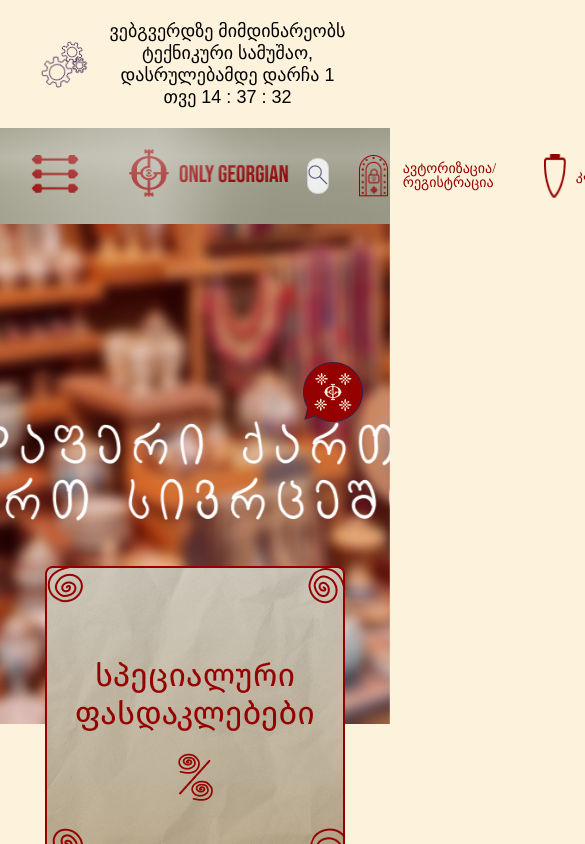
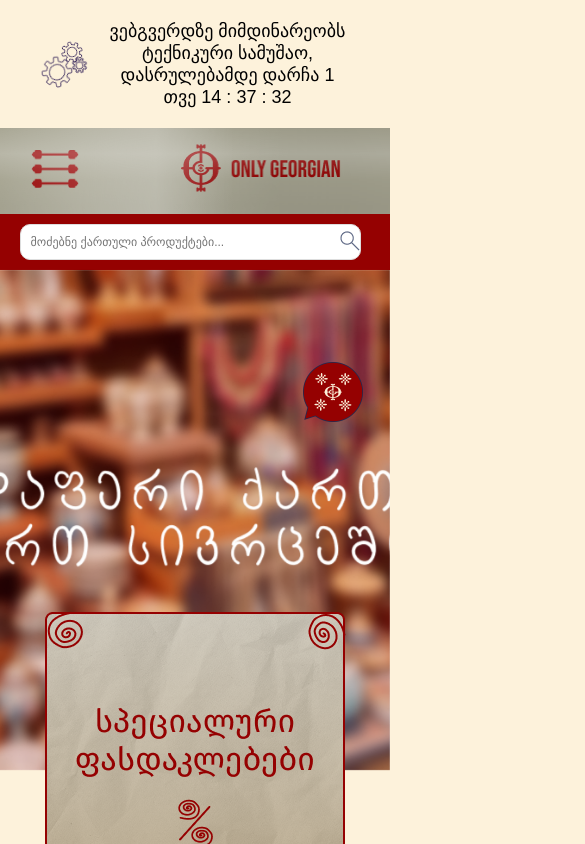
Before and after one commit to anano303/OnlyGeorgian, a Next.js app in the folder web/: page / in a window 390 px wide. Shown: the top 844 px of the page, 585 px wide, since content can reach past the window. Built offline with nearby package versions, Linux system fonts and the light colour scheme; no server answers; a web font is replaced by a local one.

Commit message:
header responsive

```diff
--- a/web/src/components/header/header.scss
+++ b/web/src/components/header/header.scss
@@ -25,7 +25,6 @@
   pointer-events: none; /* რომ კლიკები არ დაბლოკოს */
 }
 
-
 header {
   display: flex;
   justify-content: space-between;
@@ -33,7 +32,6 @@ header {
   padding: 10px 8%;
 // background: linear-gradient(180deg, #E0C9A6 0%, #A86E16 100%);
 // background-color: #a6a491;
-
 
   .logo {
     display: flex;
@@ -45,6 +43,10 @@ header {
       font-size: 24px;
       font-weight: bold;
       color: #f2ebeb;
+    }
+
+    .menu {
+      cursor: pointer;
     }
   }
 
@@ -86,6 +88,19 @@ header {
 
   /* Mobile responsiveness */
   @media (max-width: 811px) {
+    position: relative;
+    flex-wrap: nowrap;
+
+    .logo {
+      flex: 1;
+      justify-content: space-between;
+      width: auto;
+    }
+
+    .search-wrapper {
+      display: none; /* Hide the search wrapper inside header on mobile */
+    }
+
     .main-nav ul {
       display: flex;
       flex-direction: column;
@@ -146,5 +161,85 @@ header {
         font-size: 1.875rem;
       }
     }
+
+    .desktop-only {
+      display: none;
+    }
+
+    /* Mobile menu */
+    .mobile-menu {
+      position: absolute;
+      top: 100%;
+      left: 0;
+      width: 100%;
+      background-color: rgba(166, 164, 145, 0.95);
+      max-height: 0;
+      overflow: hidden;
+      transition: max-height 0.3s ease-out;
+      z-index: 100;
+
+      &.open {
+        max-height: 300px;
+      }
+
+      .mobile-menu-content {
+        padding: 15px;
+        display: flex;
+        flex-direction: column;
+        gap: 15px;
+      }
+
+      .mobile-menu-item {
+        padding: 10px;
+        border-bottom: 1px solid rgba(255, 255, 255, 0.2);
+
+        &:last-child {
+          border-bottom: none;
+        }
+      }
+    }
+
+    &.mobile-menu-active .mobile-menu {
+      box-shadow: 0 5px 10px rgba(0, 0, 0, 0.2);
+    }
   }
 }
+
+/* Search box responsive styles */
+.search-wrapper {
+  flex: 1;
+  max-width: 500px;
+  margin: 0 15px;
+
+  @media (max-width: 811px) {
+    max-width: none;
+    flex-basis: 90%;
+    margin: 15px auto;
+  }
+}
+
+/* Mobile search container that appears below header */
+.mobile-search-container {
+  display: none;
+
+  @media (max-width: 811px) {
+    display: block;
+    width: 100%;
+    padding: 10px 0;
+    background-color: #950101;
+
+    .search-wrapper {
+      display: block;
+      width: 90%;
+      margin: 0 auto;
+      max-width: none;
+    }
+  }
+}
+
+/* Desktop only elements */
+@media (min-width: 812px) {
+  .mobile-menu {
+    display: none;
+  }
+}
--- a/web/src/components/header/header.tsx
+++ b/web/src/components/header/header.tsx
@@ -13,19 +13,17 @@ import UserMenu from "./user-menu";
 import SearchBox from "../SearchBox/search-box";
 
 export default function Header() {
-  const [isNavOpen] = useState(false);
+  const [isMenuOpen, setIsMenuOpen] = useState(false);
 
-
-  // const toggleNav = () => {
-  //   setIsNavOpen((prevState) => !prevState); // Toggle navigation visibility
-  // };
-
-
+  const toggleMenu = () => {
+    setIsMenuOpen(!isMenuOpen);
+  };
 
   return (
-    <header className={`header paper-texture ${isNavOpen ? "mobile-nav-active" : ""}`}>
+    <>
+      <header className={`header paper-texture ${isMenuOpen ? "mobile-menu-active" : ""}`}>
         <div className="logo">
-        <div className="menu">
+          <div className="menu" onClick={toggleMenu}>
             <Image src={menu}
             alt="menu"
             width={48}
@@ -42,22 +40,36 @@ export default function Header() {
           </Link>
         </div>
 
+        <div className="search-wrapper desktop-only">
           <SearchBox />
-      <div className="auth-cart">
+        </div>
+
+        <div className="auth-cart desktop-only">
           <div className="d-none">
             <UserMenu />
           </div>
-
           <CartIcon />
-
         </div>
 
-      {/* Mobile Navigation */}
-      {/* <div className="mobile-nav-btn" onClick={toggleNav}>
-        <span className={`hamburger-icon ${isNavOpen ? "close" : ""}`}>
-          {isNavOpen ? "×" : "☰"}
-        </span>
-      </div> */}
+        {/* Mobile Menu */}
+        <div className={`mobile-menu ${isMenuOpen ? 'open' : ''}`}>
+          <div className="mobile-menu-content">
+            <div className="mobile-menu-item">
+              <UserMenu />
+            </div>
+            <div className="mobile-menu-item">
+              <CartIcon />
+            </div>
+          </div>
+        </div>
       </header>
+
+      {/* Mobile search container that appears below header */}
+      <div className="mobile-search-container">
+        <div className="search-wrapper">
+          <SearchBox />
+        </div>
+      </div>
+    </>
   );
 }
```
Lines whose indentation alone changed are shown as unchanged.
